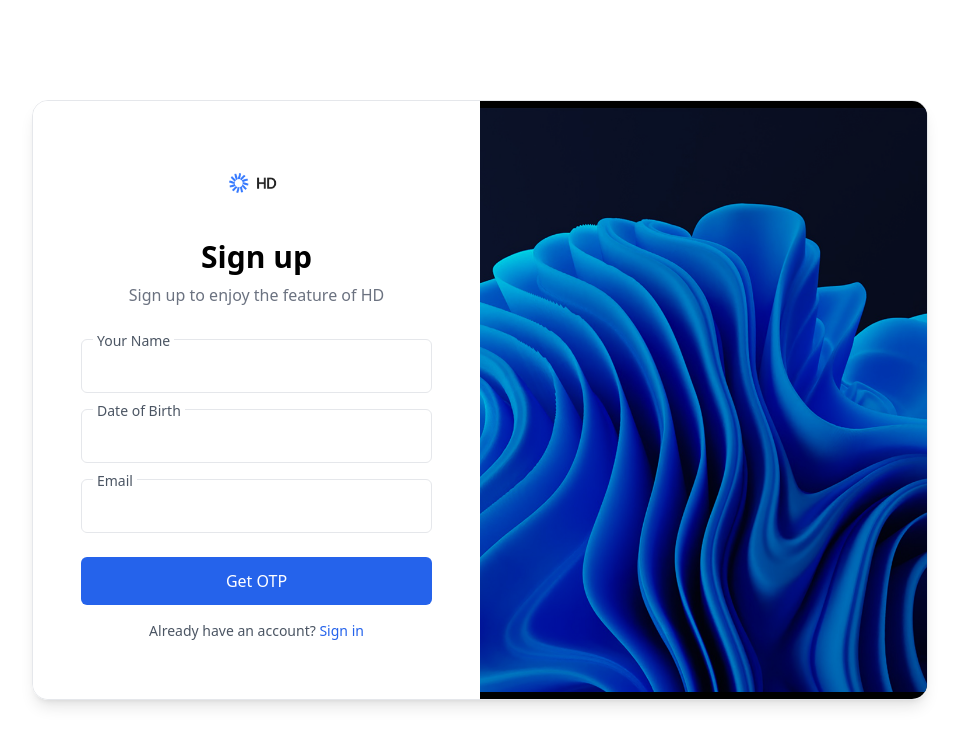
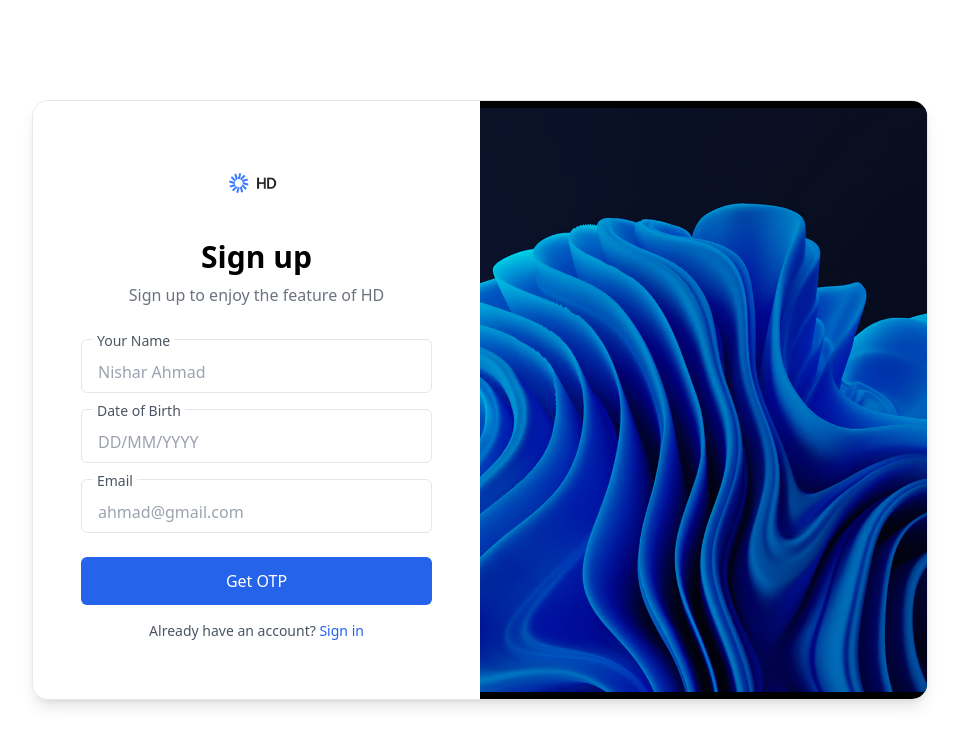
Before and after one commit to Nishar-Ahmad1132/noteApp, a React (Vite) app in the folder client/: page /signup in a window 1280 px wide. Shown: the top 746 px of the page, without its empty margins (160-1119 px from the left). Built offline with nearby package versions, Linux system fonts and the light colour scheme; no server answers.

Commit message:
Some changes in signup page

```diff
--- a/client/src/pages/Signup.jsx
+++ b/client/src/pages/Signup.jsx
@@ -53,7 +53,7 @@ export default function Signup() {
               value={name}
               onChange={(e) => setName(e.target.value)}
               className="peer w-full border rounded-md px-4 pt-5 pb-2 text-gray-700 focus:outline-none focus:ring-2 focus:ring-blue-500"
-              placeholder=" "
+              placeholder="Nishar Ahmad"
             />
             <label
               htmlFor="name"
@@ -71,7 +71,7 @@ export default function Signup() {
               value={dob}
               onChange={(e) => setDob(e.target.value)}
               className="peer w-full border rounded-md px-4 pt-5 pb-2 text-gray-700 focus:outline-none focus:ring-2 focus:ring-blue-500"
-              placeholder=" "
+              placeholder="DD/MM/YYYY"
             />
             <label
               htmlFor="dob"
@@ -89,7 +89,7 @@ export default function Signup() {
               value={email}
               onChange={(e) => setEmail(e.target.value)}
               className="peer w-full border rounded-md px-4 pt-5 pb-2 text-gray-700 focus:outline-none focus:ring-2 focus:ring-blue-500"
-              placeholder=" "
+              placeholder="ahmad@gmail.com"
             />
             <label
               htmlFor="email"
```
